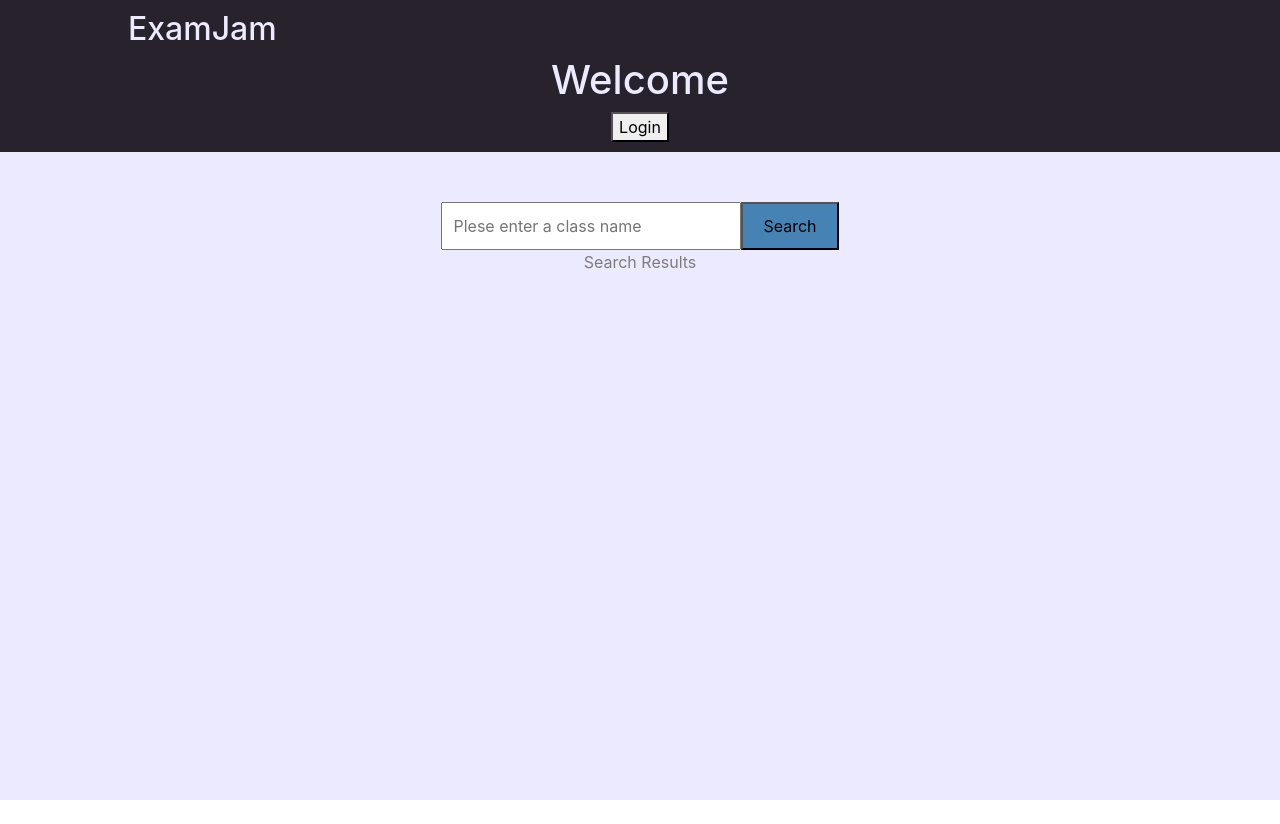
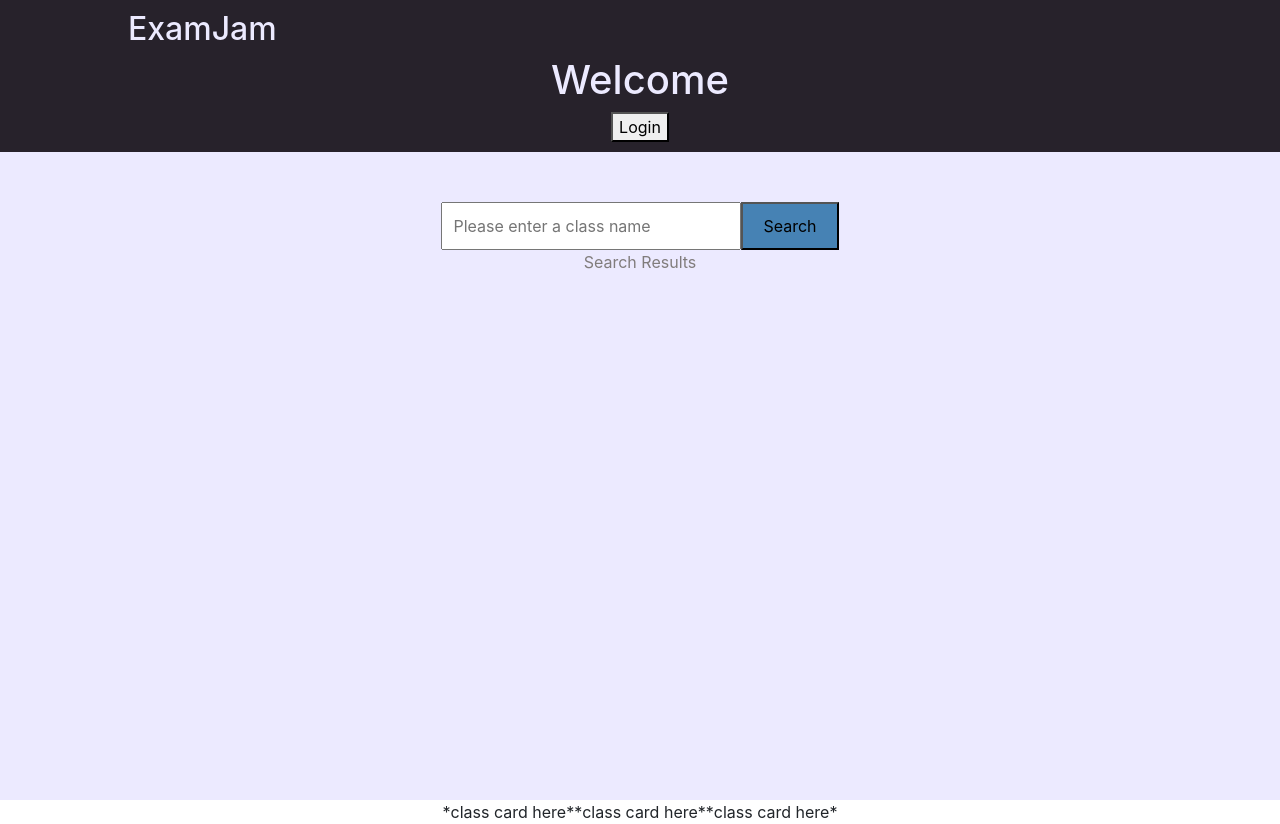
Before and after one commit to WVU-CS230-2024-01-Group01/exam-jam, a React (Create React App) app: page / in a window 1280 px wide. Before the commit the page ends 800 px from the top, so only its background shows below. Built offline with nearby package versions, Linux system fonts and the light colour scheme.

Commit message:
Added class box to Home.js.

```diff
--- a/src/pages/Home.js
+++ b/src/pages/Home.js
@@ -24,12 +24,18 @@ const Home = () => {
                 <input
                     type="text"
                     id="searchInput"
-                    placeholder="Plese enter a class name"
+                    placeholder="Please enter a class name"
                 />
                 <button id="searchButton">Search</button>
                 </div>
                 <p2> Search Results </p2>
                 <div id="searchResults" />
+            </div>
+
+            <div id="classBox">
+            <span>*class card here*</span>
+            <span>*class card here*</span>
+            <span>*class card here*</span>
             </div>
 
 
```
